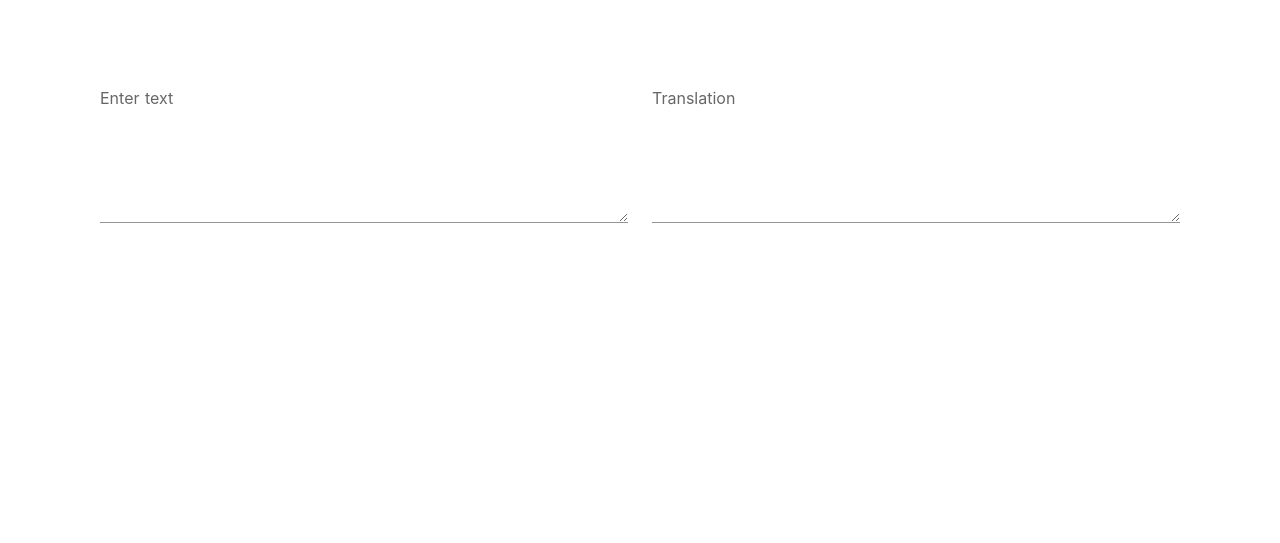
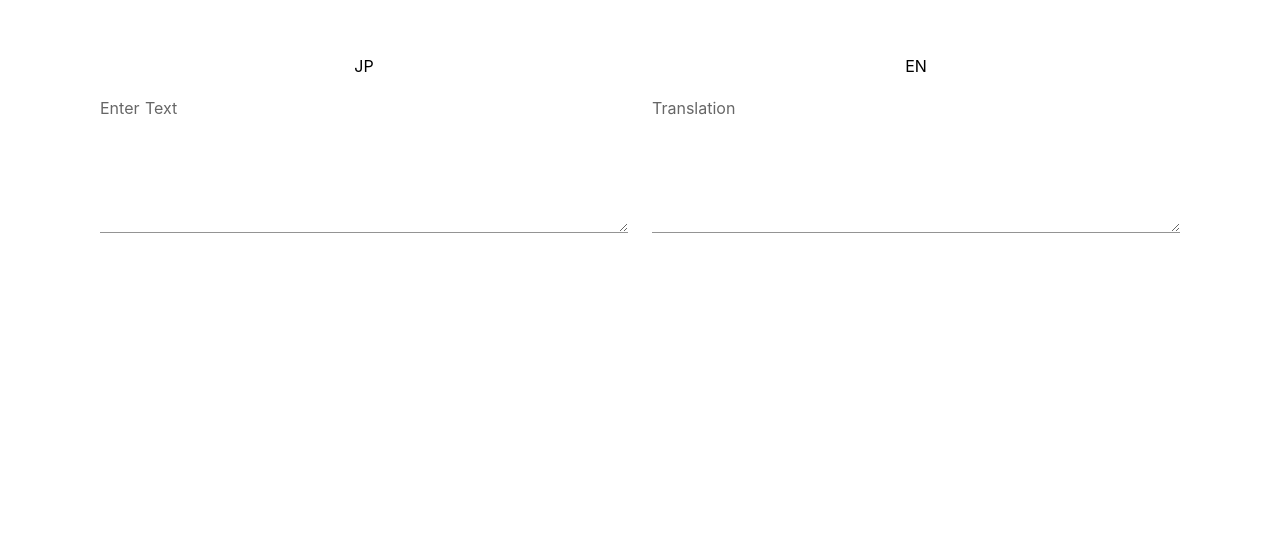
Before and after one commit to liberogic-yano/translator, a Nuxt app: page / in a window 1280 px wide. Shown: the part 257-800 px from the top of the page. Built offline with nearby package versions, Linux system fonts and the light colour scheme.

Commit message:
不足パッケージ追加。 テンプレートをpugに統一。

```diff
--- a/package.json
+++ b/package.json
@@ -35,6 +35,7 @@
     "prettier": "^1.19.1",
     "pug": "^2.0.4",
     "pug-loader": "^2.4.0",
+    "pug-plain-loader": "^1.0.0",
     "ts-jest": "^25.0.0",
     "vue-jest": "^4.0.0-0"
   }
--- a/src/components/Form.vue
+++ b/src/components/Form.vue
@@ -1,33 +1,12 @@
-<template>
-  <v-container fluid>
-    <v-row>
-      <v-col cols="12" md="6">
-        <v-textarea
-          name="text"
-          label="Enter text"
-          rows="5"
-          cols="50"
-          v-model="text"
-          v-on:keyup="doAction()"
-        ></v-textarea>
-      </v-col>
-      <v-col cols="12" md="6">
-        <v-textarea
-          name="result"
-          label="Translation"
-          rows="5"
-          cols="50"
-          class="display-1"
-          :value="result"
-        ></v-textarea>
-      </v-col>
-      <!-- <v-col>
-        <button type="button" @click="doAction()" class="button--blue">
-          Submit
-        </button>
-      </v-col> -->
-    </v-row>
-  </v-container>
+<template lang="pug">
+  v-container(fluid)
+    v-row
+      v-col(cols="12" md="6")
+        p JP
+        v-textarea(name="text" label="Enter Text" rows="5" cols="50" v-model="text" v-on:keyup="doAction()")
+      v-col(cols="12", md="6")
+        p EN
+        v-textarea(name="result" label="Translation" rows="5" cols="50" :value="result")
 </template>
 
 <script lang="ts">
--- a/src/components/Logo.vue
+++ b/src/components/Logo.vue
@@ -1,27 +1,19 @@
-<template>
-  <svg
-    class="NuxtLogo"
-    width="245"
-    height="180"
-    viewBox="0 0 452 342"
-    xmlns="http://www.w3.org/2000/svg"
-  >
-    <g fill="none" fill-rule="evenodd">
-      <path
+<template lang="pug">
+  svg(class="NuxtLogo" width="245" height="180" viewBox="0 0 452 342" xmlns="http://www.w3.org/2000/svg")
+    g(fill="none" fill-rule="evenodd")
+      path(
         d="M139 330l-1-2c-2-4-2-8-1-13H29L189 31l67 121 22-16-67-121c-1-2-9-14-22-14-6 0-15 2-22 15L5 303c-1 3-8 16-2 27 4 6 10 12 24 12h136c-14 0-21-6-24-12z"
         fill="#00C58E"
-      />
-      <path
+      )
+      path(
         d="M447 304L317 70c-2-2-9-15-22-15-6 0-15 3-22 15l-17 28v54l39-67 129 230h-49a23 23 0 0 1-2 14l-1 1c-6 11-21 12-23 12h76c3 0 17-1 24-12 3-5 5-14-2-26z"
         fill="#108775"
-      />
-      <path
+      )
+      path(
         d="M376 330v-1l1-2c1-4 2-8 1-12l-4-12-102-178-15-27h-1l-15 27-102 178-4 12a24 24 0 0 0 2 15c4 6 10 12 24 12h190c3 0 18-1 25-12zM256 152l93 163H163l93-163z"
         fill="#2F495E"
         fill-rule="nonzero"
-      />
-    </g>
-  </svg>
+      )
 </template>
 
 <script lang="ts">
--- a/src/layouts/default.vue
+++ b/src/layouts/default.vue
@@ -1,7 +1,6 @@
-<template>
-  <div>
-    <nuxt />
-  </div>
+<template lang="pug">
+  div
+    nuxt
 </template>
 
 <style>
--- a/src/pages/index.vue
+++ b/src/pages/index.vue
@@ -1,28 +1,12 @@
-<template>
-  <div class="container">
-    <div>
-      <!-- <logo /> -->
-      <Form />
-      <h1 class="title">
-        app
-      </h1>
-      <h2 class="subtitle">
-        My magnificent Nuxt.js project
-      </h2>
-      <div class="links">
-        <a href="https://nuxtjs.org/" target="_blank" class="button--green">
-          Documentation
-        </a>
-        <a
-          href="https://github.com/nuxt/nuxt.js"
-          target="_blank"
-          class="button--grey"
-        >
-          GitHub
-        </a>
-      </div>
-    </div>
-  </div>
+<template lang="pug">
+  div(class="container")
+    div
+      Form
+      h1(class="title") app
+      h2(class="subtitle") My magnificent Nuxt.js project
+      div(class="links")
+        a(href="https://nuxtjs.org/" target="_blank" class="button--green") Documentation
+        a(href="https://github.com/nuxt/nuxt.js" target="_blank" class="button--grey") Github
 </template>
 
 <script lang="ts">
```
Also changed, not shown: 1 other file (tests, documents, lock files or other folders). Lines whose indentation alone changed are shown as unchanged.
